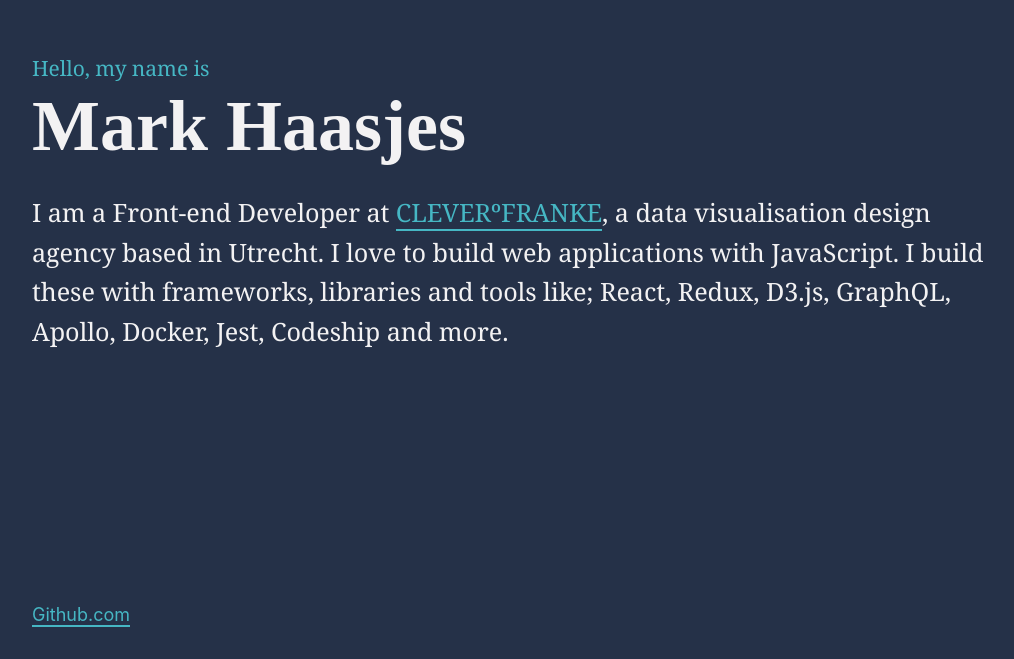
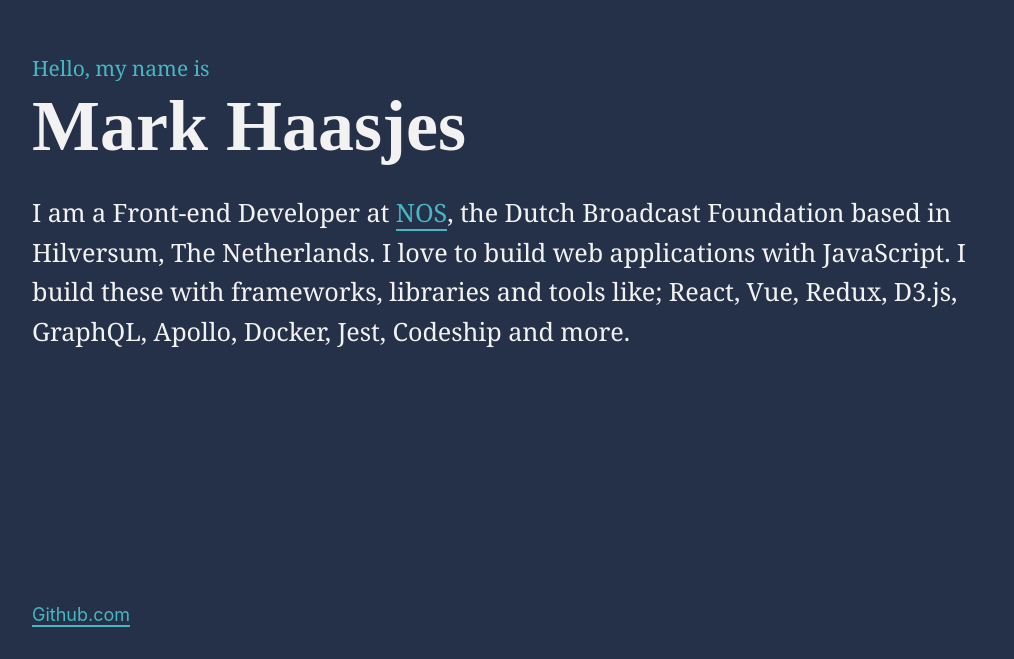
Before and after one commit to markhaasjes/markhaasjes, a Next.js app: page / in a window 1280 px wide. Shown: the part 141-800 px from the top of the page, without its empty margins (32-1046 px from the left). Built offline with nearby package versions, Linux system fonts and the light colour scheme.

Commit message:
upgrade packages and about text

```diff
--- a/package.json
+++ b/package.json
@@ -19,11 +19,11 @@
   },
   "homepage": "https://markhaasjes.nl",
   "dependencies": {
-    "next": "^8.0.4",
-    "polished": "^3.2.0",
+    "next": "^8.1.0",
+    "polished": "^3.4.0",
     "react": "^16.8.6",
     "react-dom": "^16.8.6",
-    "styled-components": "^4.2.0"
+    "styled-components": "^4.3.1"
   },
   "devDependencies": {
     "babel-plugin-styled-components": "^1.10.0"
--- a/pages/_app.js
+++ b/pages/_app.js
@@ -36,7 +36,7 @@ class StyledApp extends App {
           <title>Mark Haasjes - Front-end Developer</title>
           <meta
             name="description"
-            content="I am a Front-end Developer at CLEVERºFRANKE, a data visualisation design agency based in Utrecht. I love to build web applications with JavaScript. I build these with frameworks, libraries and tools like; React, Redux, D3.js, GraphQL, Apollo, Docker, Jest, Codeship and more."
+            content="I am a Front-end Developer at NOS, the Dutch Broadcast Foundation based in Hilversum. I love to build web applications with JavaScript. I build these with frameworks, libraries and tools like; React, Redux, D3.js, GraphQL, Apollo, Docker, Jest, Codeship and more."
           />
           <meta
             property="og:title"
@@ -44,7 +44,7 @@ class StyledApp extends App {
           />
           <meta
             property="og:description"
-            content="I am a Front-end Developer at CLEVERºFRANKE, a data visualisation design agency based in Utrecht. I love to build web applications with JavaScript. I build these with frameworks, libraries and tools like; React, Redux, D3.js, GraphQL, Apollo, Docker, Jest, Codeship and more."
+            content="I am a Front-end Developer at NOS, the Dutch Broadcast Foundation based in Hilversum. I love to build web applications with JavaScript. I build these with frameworks, libraries and tools like; React, Redux, D3.js, GraphQL, Apollo, Docker, Jest, Codeship and more."
           />
           <meta property="og:type" content="website" />
           <meta property="og:url" content="https://www.markhaasjes.nl/" />
--- a/pages/index.js
+++ b/pages/index.js
@@ -32,13 +32,11 @@ class IndexPage extends Component {
           <Title>Mark Haasjes</Title>
           <Paragraph>
             I am a Front-end Developer at{' '}
-            <Hyperlink href="https://www.cleverfranke.com">
-              CLEVERºFRANKE
-            </Hyperlink>
-            , a data visualisation design agency based in Utrecht. I love to
+            <Hyperlink href="https://www.nos.nl">NOS</Hyperlink>, the Dutch
+            Broadcast Foundation based in Hilversum, The Netherlands. I love to
             build web applications with JavaScript. I build these with
-            frameworks, libraries and tools like; React, Redux, D3.js, GraphQL,
-            Apollo, Docker, Jest, Codeship and more.
+            frameworks, libraries and tools like; React, Vue, Redux, D3.js,
+            GraphQL, Apollo, Docker, Jest, Codeship and more.
           </Paragraph>
         </div>
       </StyledMain>
```
Also changed, not shown: 1 other file (tests, documents, lock files or other folders).
